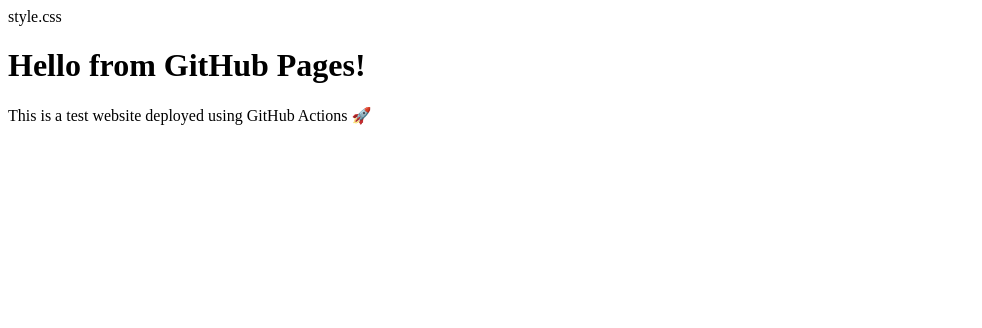
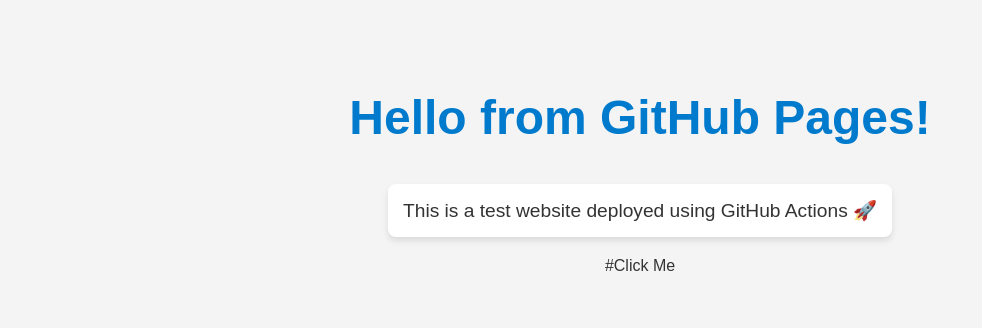
Before and after one commit to Av0413/my-website, a plain HTML site: page index.html in a window 1280 px wide. Shown: the whole page, without its empty margins (0-982 px from the left). Drawn offline with Linux system fonts and the light colour scheme.

Commit message:
deploy: 080669674aa8ff5ec22e9e8406ccb30acee7bf3d

```diff
--- a/index.html
+++ b/index.html
@@ -2,10 +2,51 @@
 <html>
   <head>
     <title>My GitHub Pages Site</title>
-    style.css
+    <style>
+      body {
+        font-family: Arial, sans-serif;
+        background-color: #f4f4f4;
+        color: #333;
+        text-align: center;
+        padding: 50px;
+      }
+
+      h1 {
+        color: #007acc;
+        font-size: 3em;
+        margin-bottom: 20px;
+      }
+
+      p {
+        font-size: 1.2em;
+        background: #fff;
+        padding: 15px;
+        border-radius: 8px;
+        display: inline-block;
+        box-shadow: 0 4px 6px rgba(0,0,0,0.1);
+      }
+
+      .btn {
+        display: inline-block;
+        margin-top: 20px;
+        padding: 10px 20px;
+        background-color: #007acc;
+        color: #fff;
+        text-decoration: none;
+        border-radius: 5px;
+        font-weight: bold;
+        transition: background 0.3s ease;
+      }
+
+      .btn:hover {
+        background-color: #005f99;
+      }
+    </style>
   </head>
   <body>
     <h1>Hello from GitHub Pages!</h1>
     <p>This is a test website deployed using GitHub Actions 🚀</p>
+    <br>
+    #Click Me</a>
   </body>
 </html>
```
